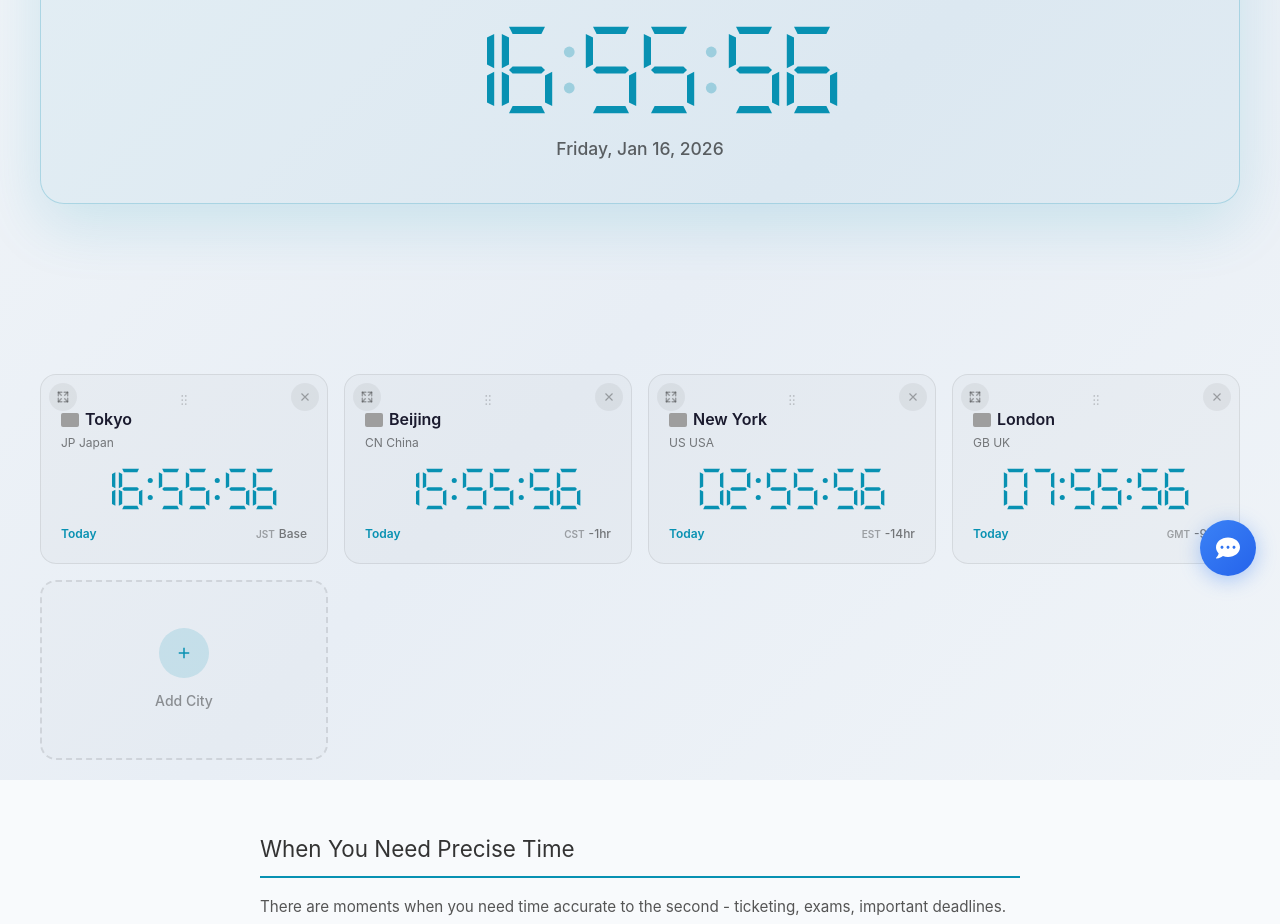
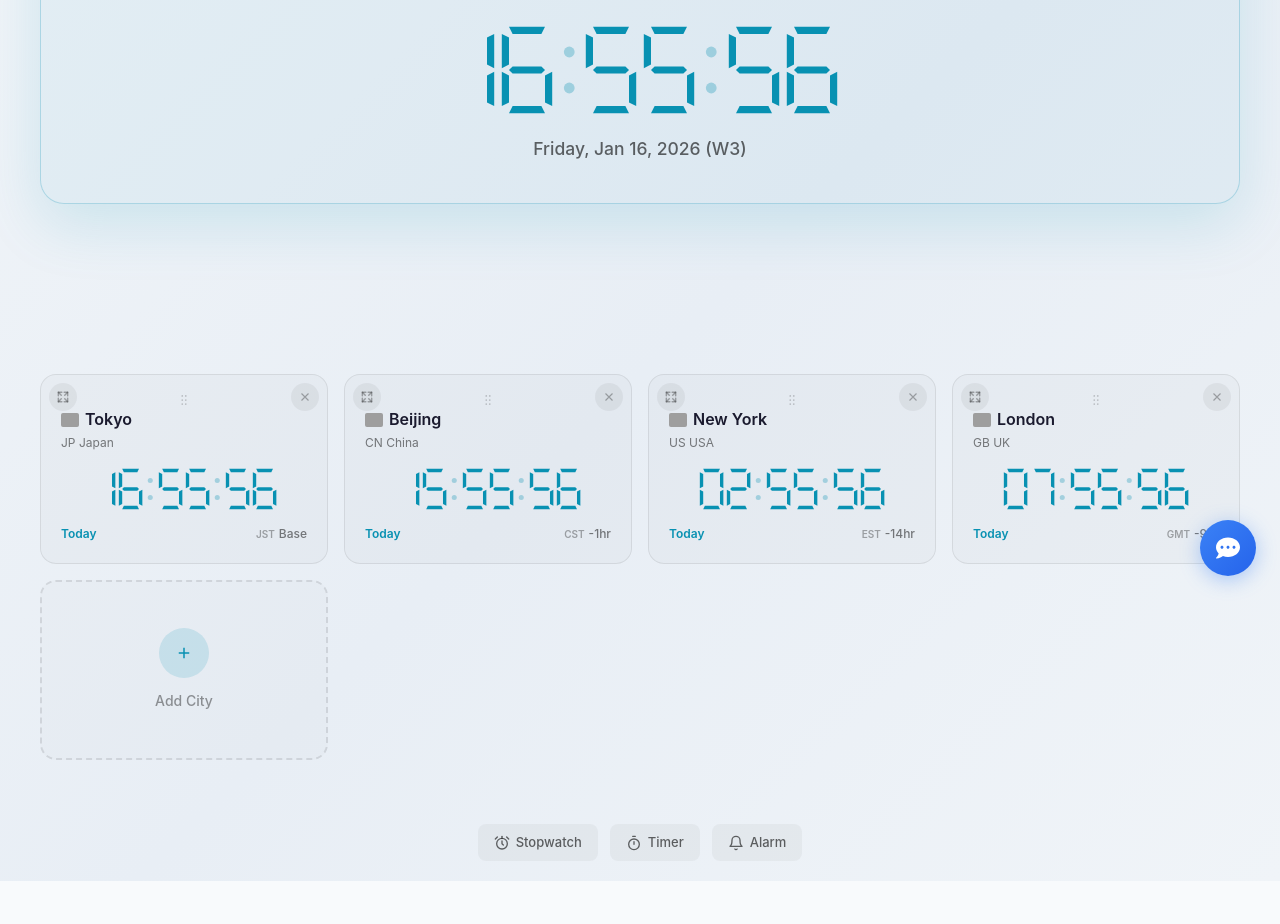
Before and after one commit to teck-tani/dev-program, a Next.js app: page /en/clock in a window 1280 px wide. Shown: the part 200-1124 px from the top of the page. Built offline with nearby package versions, Linux system fonts and the light colour scheme; grey boxes are pictures that could not be loaded.

Commit message:
온라인시계

```diff
--- a/src/app/[locale]/clock/ClockView.module.css
+++ b/src/app/[locale]/clock/ClockView.module.css
@@ -163,6 +163,67 @@
   font-weight: 600;
   opacity: 0.65;
   margin-right: 4px;
+}
+
+.dstBadge {
+  display: inline-block;
+  font-size: 9px;
+  font-weight: 700;
+  padding: 1px 4px;
+  margin-left: 4px;
+  border-radius: 3px;
+  vertical-align: middle;
+  letter-spacing: 0.03em;
+}
+
+.dark .dstBadge {
+  background: rgba(250, 204, 21, 0.2);
+  color: #facc15;
+}
+
+.light .dstBadge {
+  background: rgba(234, 179, 8, 0.15);
+  color: #b45309;
+}
+
+.relatedTools {
+  display: flex;
+  justify-content: center;
+  gap: 12px;
+  margin-top: 24px;
+  flex-wrap: wrap;
+}
+
+.relatedToolBtn {
+  display: inline-flex;
+  align-items: center;
+  gap: 6px;
+  padding: 8px 16px;
+  border-radius: 8px;
+  font-size: 13px;
+  font-weight: 500;
+  text-decoration: none;
+  transition: all 0.15s ease;
+}
+
+.dark.relatedToolBtn {
+  background: rgba(255, 255, 255, 0.06);
+  color: rgba(255, 255, 255, 0.7);
+}
+
+.dark.relatedToolBtn:hover {
+  background: rgba(255, 255, 255, 0.12);
+  color: #fff;
+}
+
+.light.relatedToolBtn {
+  background: rgba(0, 0, 0, 0.04);
+  color: rgba(0, 0, 0, 0.6);
+}
+
+.light.relatedToolBtn:hover {
+  background: rgba(0, 0, 0, 0.08);
+  color: #000;
 }
 
 .mainClockDate {
--- a/src/app/[locale]/clock/ClockView.tsx
+++ b/src/app/[locale]/clock/ClockView.tsx
@@ -2,6 +2,7 @@
 
 import React, { useState, useEffect, useRef, useMemo, useCallback, lazy, Suspense } from 'react';
 import { useLocale } from 'next-intl';
+import { Link } from '@/navigation';
 import styles from './ClockView.module.css';
 import { CITY_DATABASE, type City } from './CitySearchModal';
 import { useTheme } from '@/contexts/ThemeContext';
@@ -94,6 +95,9 @@ const i18n = {
     removeCity: '도시 삭제',
     dragToReorder: '드래그하여 순서 변경',
     clickToSetMain: '메인으로 설정',
+    stopwatch: '스톱워치',
+    timer: '타이머',
+    alarm: '알람',
   },
   en: {
     addCity: 'Add City',
@@ -109,6 +113,9 @@ const i18n = {
     removeCity: 'Remove city',
     dragToReorder: 'Drag to reorder',
     clickToSetMain: 'Set as main',
+    stopwatch: 'Stopwatch',
+    timer: 'Timer',
+    alarm: 'Alarm',
   }
 };
 
@@ -160,13 +167,22 @@ const formatTime = (date: Date, timeFormat: '24h' | '12h' = '24h'): { hours: str
   };
 };
 
+const getWeekNumber = (date: Date): number => {
+  const d = new Date(Date.UTC(date.getFullYear(), date.getMonth(), date.getDate()));
+  d.setUTCDate(d.getUTCDate() + 4 - (d.getUTCDay() || 7));
+  const yearStart = new Date(Date.UTC(d.getUTCFullYear(), 0, 1));
+  return Math.ceil((((d.getTime() - yearStart.getTime()) / 86400000) + 1) / 7);
+};
+
 const formatDate = (date: Date, locale: Locale): string => {
   const t = i18n[locale];
   const year = date.getFullYear();
   const month = date.getMonth() + 1;
   const day = date.getDate();
   const dayOfWeek = t.days[date.getDay()];
-  return t.dateFormat(year, month, day, dayOfWeek);
+  const week = getWeekNumber(date);
+  const weekStr = locale === 'ko' ? `(${week}주차)` : `(W${week})`;
+  return `${t.dateFormat(year, month, day, dayOfWeek)} ${weekStr}`;
 };
 
 // Calculate actual timezone offset (accounts for DST)
@@ -202,8 +218,17 @@ const TIMEZONE_ABBR: Record<string, string> = {
   'America/Bogota': 'COT',
 };
 
+const isDST = (timezone: string): boolean => {
+  const jan = new Date(new Date().getFullYear(), 0, 1);
+  const jul = new Date(new Date().getFullYear(), 6, 1);
+  const janOffset = new Date(jan.toLocaleString('en-US', { timeZone: timezone })).getTime() - new Date(jan.toLocaleString('en-US', { timeZone: 'UTC' })).getTime();
+  const julOffset = new Date(jul.toLocaleString('en-US', { timeZone: timezone })).getTime() - new Date(jul.toLocaleString('en-US', { timeZone: 'UTC' })).getTime();
+  if (janOffset === julOffset) return false; // DST 없는 지역
+  const nowOffset = new Date(new Date().toLocaleString('en-US', { timeZone: timezone })).getTime() - new Date(new Date().toLocaleString('en-US', { timeZone: 'UTC' })).getTime();
+  return nowOffset === Math.max(janOffset, julOffset);
+};
+
 const getTimezoneAbbr = (timezone: string): string => {
-  // DST 적용 시 약어 변경 (미국/캐나다/유럽 등)
   const base = TIMEZONE_ABBR[timezone];
   if (!base) return '';
 
@@ -213,7 +238,6 @@ const getTimezoneAbbr = (timezone: string): string => {
       timeZoneName: 'short',
     }).formatToParts(new Date());
     const intlAbbr = parts.find(p => p.type === 'timeZoneName')?.value || '';
-    // Intl이 실제 약어를 반환하면 사용 (DST 자동 반영: EST→EDT 등)
     if (intlAbbr && !intlAbbr.startsWith('GMT')) return intlAbbr;
   } catch { /* ignore */ }
 
@@ -526,6 +550,7 @@ export const SubClockCard: React.FC<SubClockCardProps> = React.memo(({
   const timeDiff = getTimeDifference(mainCity.timezone, city.timezone, locale);
   const dayStatus = getDayStatus(mainCity.timezone, city.timezone, locale);
   const tzAbbr = getTimezoneAbbr(city.timezone);
+  const cityDST = isDST(city.timezone);
   const t = i18n[locale];
   const cityName = getCityName(city, locale);
 
@@ -563,7 +588,10 @@ export const SubClockCard: React.FC<SubClockCardProps> = React.memo(({
           <div className={styles.subClockCity}>
             <FlagImage countryCode={city.countryCode} size={18} /> {cityName}
           </div>
-          <div className={styles.subClockCountry}>{city.countryCode} {getCountryName(city, locale)}</div>
+          <div className={styles.subClockCountry}>
+            {city.countryCode} {getCountryName(city, locale)}
+            {cityDST && <span className={styles.dstBadge}>DST</span>}
+          </div>
         </div>
       </div>
 
@@ -921,6 +949,28 @@ export default function ClockView() {
           )}
         </div>
 
+        {/* Related Tools */}
+        <div className={styles.relatedTools}>
+          <Link href="/stopwatch" className={`${styles.relatedToolBtn} ${styles[theme]}`}>
+            <svg width="16" height="16" viewBox="0 0 24 24" fill="none" stroke="currentColor" strokeWidth="2" strokeLinecap="round" strokeLinejoin="round">
+              <circle cx="12" cy="13" r="8"/><path d="M12 9v4l2 2"/><path d="M5 3L2 6"/><path d="M22 6l-3-3"/><path d="M12 2v3"/>
+            </svg>
+            {t.stopwatch}
+          </Link>
+          <Link href="/timer" className={`${styles.relatedToolBtn} ${styles[theme]}`}>
+            <svg width="16" height="16" viewBox="0 0 24 24" fill="none" stroke="currentColor" strokeWidth="2" strokeLinecap="round" strokeLinejoin="round">
+              <path d="M10 2h4"/><path d="M12 14V10"/><circle cx="12" cy="14" r="8"/>
+            </svg>
+            {t.timer}
+          </Link>
+          <Link href="/alarm" className={`${styles.relatedToolBtn} ${styles[theme]}`}>
+            <svg width="16" height="16" viewBox="0 0 24 24" fill="none" stroke="currentColor" strokeWidth="2" strokeLinecap="round" strokeLinejoin="round">
+              <path d="M6 8a6 6 0 0 1 12 0c0 7 3 9 3 9H3s3-2 3-9"/><path d="M10.3 21a1.94 1.94 0 0 0 3.4 0"/>
+            </svg>
+            {t.alarm}
+          </Link>
+        </div>
+
       </div>
 
       {/* City Search Modal - Lazy loaded */}
--- a/src/app/[locale]/clock/DndWrapper.tsx
+++ b/src/app/[locale]/clock/DndWrapper.tsx
@@ -136,6 +136,16 @@ const TIMEZONE_ABBR: Record<string, string> = {
   'America/Mexico_City': 'CST', 'America/Sao_Paulo': 'BRT',
   'America/Argentina/Buenos_Aires': 'ART', 'America/Santiago': 'CLT',
   'America/Bogota': 'COT',
+};
+
+const isDST = (timezone: string): boolean => {
+  const jan = new Date(new Date().getFullYear(), 0, 1);
+  const jul = new Date(new Date().getFullYear(), 6, 1);
+  const janOffset = new Date(jan.toLocaleString('en-US', { timeZone: timezone })).getTime() - new Date(jan.toLocaleString('en-US', { timeZone: 'UTC' })).getTime();
+  const julOffset = new Date(jul.toLocaleString('en-US', { timeZone: timezone })).getTime() - new Date(jul.toLocaleString('en-US', { timeZone: 'UTC' })).getTime();
+  if (janOffset === julOffset) return false;
+  const nowOffset = new Date(new Date().toLocaleString('en-US', { timeZone: timezone })).getTime() - new Date(new Date().toLocaleString('en-US', { timeZone: 'UTC' })).getTime();
+  return nowOffset === Math.max(janOffset, julOffset);
 };
 
 const getTimezoneAbbr = (timezone: string): string => {
@@ -412,6 +422,7 @@ const SortableSubClockCard: React.FC<SortableSubClockCardProps> = React.memo(({
   const timeDiff = getTimeDifference(mainCity.timezone, city.timezone, locale);
   const dayStatus = getDayStatus(mainCity.timezone, city.timezone, locale, getTimeForTimezone);
   const tzAbbr = getTimezoneAbbr(city.timezone);
+  const cityDST = isDST(city.timezone);
   const t = i18n[locale];
   const cityName = getCityName(city, locale);
 
@@ -452,7 +463,10 @@ const SortableSubClockCard: React.FC<SortableSubClockCardProps> = React.memo(({
           <div className={styles.subClockCity}>
             <FlagImage countryCode={city.countryCode} size={18} /> {cityName}
           </div>
-          <div className={styles.subClockCountry}>{city.countryCode} {getCountryName(city, locale)}</div>
+          <div className={styles.subClockCountry}>
+            {city.countryCode} {getCountryName(city, locale)}
+            {cityDST && <span className={styles.dstBadge}>DST</span>}
+          </div>
         </div>
       </div>
 
```
